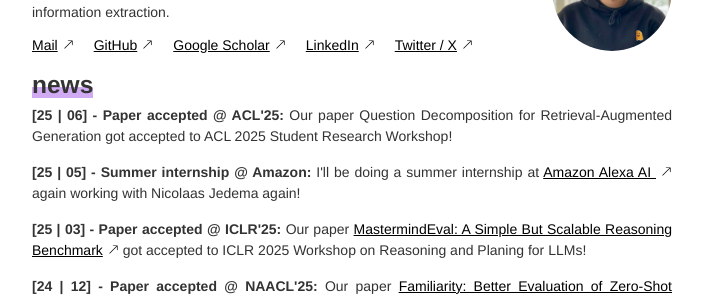
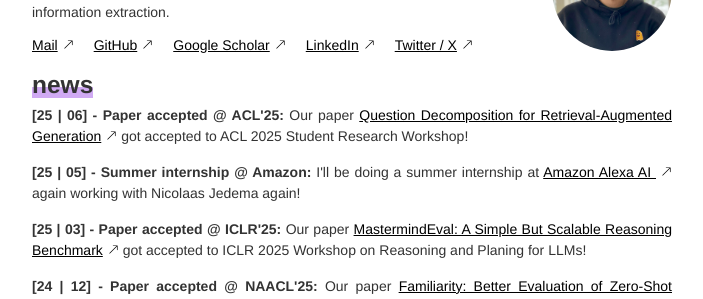
Before and after one commit to whoisjones/whoisjones.github.io, a Jekyll site: the page built from index.md, in a window 1280 px wide. Shown: the part 176-475 px from the top of the page, without its empty margins (288-991 px from the left). Built offline with Jekyll 4.4.1, drawn with Linux system fonts in a browser that asks for light colours; our own code applies the rules of GitHub Pages for plain Markdown files; part of the change alters nothing that is shown.

Commit message:
add link to QD

```diff
--- a/index.md
+++ b/index.md
@@ -22,7 +22,7 @@ title:
 ### news
 <div class="updates">
     <ul>
-        <li><strong>[25 | 06] - Paper accepted @ ACL'25:</strong> Our paper Question Decomposition for Retrieval-Augmented Generation got accepted to ACL 2025 Student Research Workshop!
+        <li><strong>[25 | 06] - Paper accepted @ ACL'25:</strong> Our paper <a href="https://aclanthology.org/2025.acl-srw.32/">Question Decomposition for Retrieval-Augmented Generation</a> got accepted to ACL 2025 Student Research Workshop!
         </li>
         <li><strong>[25 | 05] - Summer internship @ Amazon:</strong> I'll be doing a summer internship at <a href="https://www.amazon.science"> Amazon Alexa AI </a> again working with Nicolaas Jedema again!
         </li>
```
